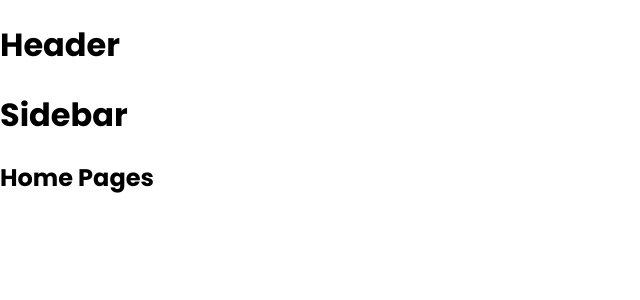
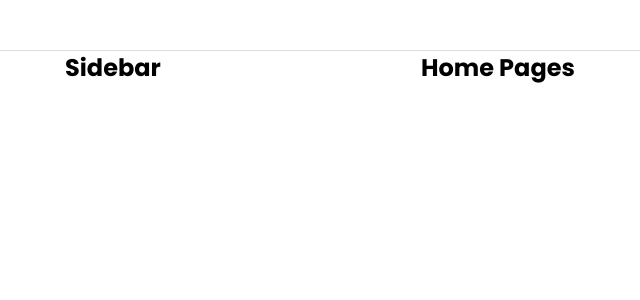
Before and after one commit to lowkeyboiz1/tiktok-ui, a React (Create React App) app: page / in a window 1280 px wide. Shown: the top 300 px of the page, without its empty margins (0-640 px from the left). Built offline with nearby package versions, Linux system fonts and the light colour scheme.

Commit message:
khung layout

```diff
--- a/package.json
+++ b/package.json
@@ -6,6 +6,7 @@
     "@testing-library/jest-dom": "^5.16.5",
     "@testing-library/react": "^13.4.0",
     "@testing-library/user-event": "^13.5.0",
+    "classnames": "^2.3.2",
     "normalize.css": "^8.0.1",
     "react": "^18.2.0",
     "react-dom": "^18.2.0",
--- a/src/components/GlobalStyles/GlobalStyles.scss
+++ b/src/components/GlobalStyles/GlobalStyles.scss
@@ -3,9 +3,15 @@
 
 :root {
     --primary: #fe2c55;
+
+    //Default layout
+    --default-layout-header-height: 50px;
+    --default-layout-width: 1150px;
 }
 
 * {
+    margin: 0;
+    padding: 0;
     box-sizing: border-box;
 }
 
--- /dev/null
+++ b/src/components/Layout/DefaultLayout/DefaultLayout.module.scss
@@ -0,0 +1,14 @@
+.wrapper {
+    display: flex;
+    flex-direction: column;
+    align-items: center;
+}
+
+.container {
+    width: var(--default-layout-width);
+    display: flex;
+}
+
+.content {
+    flex: 1;
+}
--- /dev/null
+++ b/src/components/Layout/DefaultLayout/Sidebar/Sidebar.module.scss
@@ -0,0 +1,3 @@
+.wrapper {
+    width: 356px;
+}
--- a/src/components/Layout/DefaultLayout/Sidebar/index.js
+++ b/src/components/Layout/DefaultLayout/Sidebar/index.js
@@ -1,5 +1,14 @@
+import classNames from 'classnames/bind';
+import styles from './Sidebar.module.scss';
+
+const cx = classNames.bind(styles);
+
 function Sidebar() {
-    return <h1>Sidebar</h1>;
+    return (
+        <aside className={cx('wrapper')}>
+            <h2>Sidebar</h2>
+        </aside>
+    );
 }
 
 export default Sidebar;
--- a/src/components/Layout/DefaultLayout/index.js
+++ b/src/components/Layout/DefaultLayout/index.js
@@ -1,13 +1,17 @@
+import classNames from 'classnames/bind';
 import Header from '~/components/Layout/components/Header';
+import styles from './DefaultLayout.module.scss';
 import Sidebar from './Sidebar';
+
+const cx = classNames.bind(styles);
 
 function DefaultLayout({ children }) {
     return (
-        <div>
+        <div className={cx('wrapper')}>
             <Header />
-            <div className="container">
+            <div className={cx('container')}>
                 <Sidebar />
-                <div className="content">{children}</div>
+                <div className={cx('content')}>{children}</div>
             </div>
         </div>
     );
--- a/src/components/Layout/HeaderOnly/index.js
+++ b/src/components/Layout/HeaderOnly/index.js
@@ -1,6 +1,6 @@
 import Header from '~/components/Layout/components/Header';
 
-function DefaultLayout({ children }) {
+function HeaderOnly({ children }) {
     return (
         <div>
             <Header />
@@ -11,4 +11,4 @@
     );
 }
 
-export default DefaultLayout;
+export default HeaderOnly;
--- /dev/null
+++ b/src/components/Layout/components/Header/Header.module.scss
@@ -0,0 +1,12 @@
+.wrapper {
+    width: 100%;
+    height: var(--default-layout-header-height);
+    box-shadow: 0px 1px 1px rgba(0, 0, 0, 0.12);
+    display: flex;
+    justify-content: center;
+}
+
+.inner {
+    height: 100%;
+    width: var(--default-layout-width);
+}
--- a/src/components/Layout/components/Header/index.js
+++ b/src/components/Layout/components/Header/index.js
@@ -1,5 +1,16 @@
+import classNames from 'classnames/bind';
+import styles from './Header.module.scss';
+
+const cx = classNames.bind(styles);
+
 function Header() {
-    return <h1>Header</h1>;
+    return <header className={cx('wrapper')}>
+        <div className={cx('inner')}>
+            {/* Logo */}
+            {/* Search */}
+        </div>
+
+    </header>;
 }
 
 export default Header;
```
Also changed, not shown: 1 other file (tests, documents, lock files or other folders).
